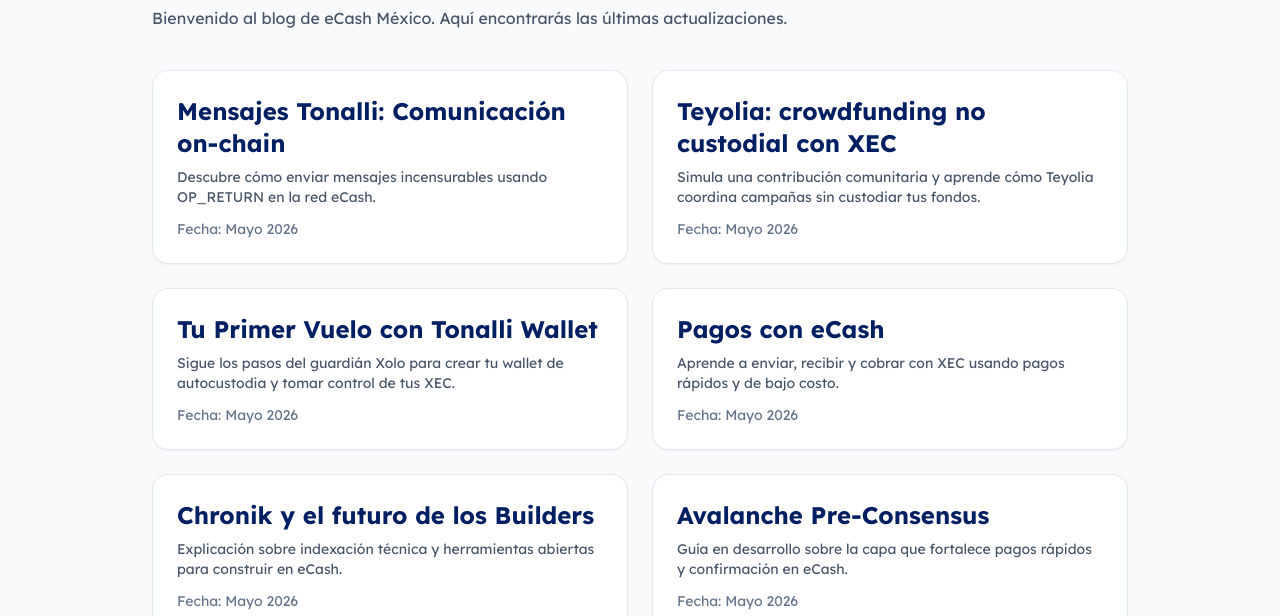
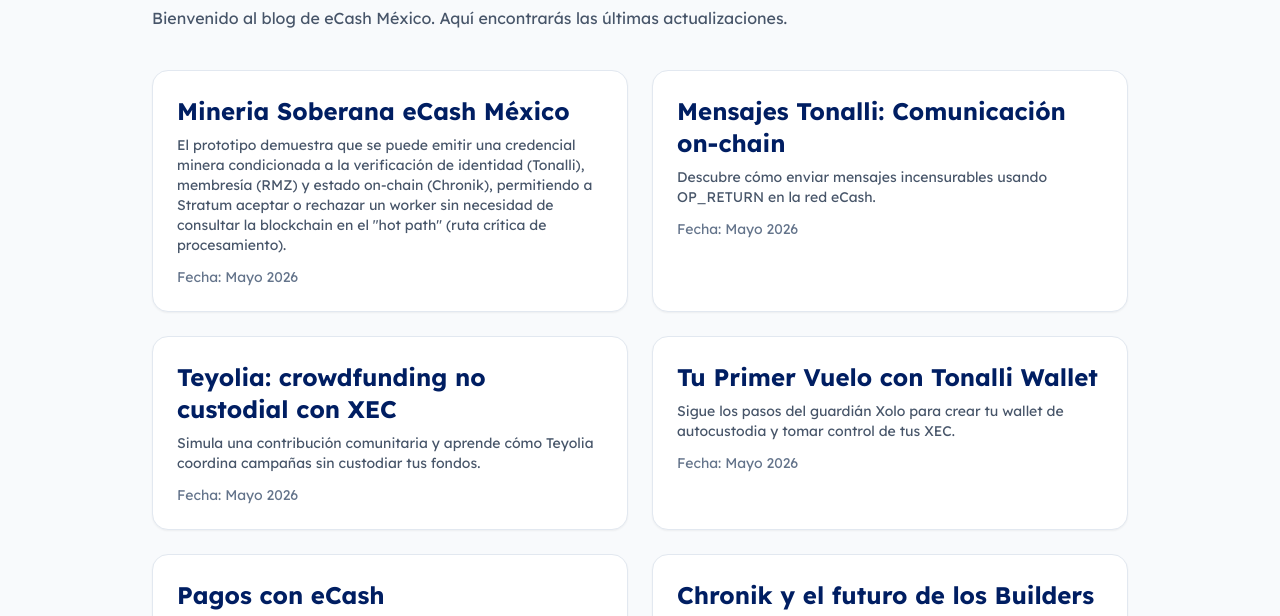
Before and after one commit to XolosRMZ/ecash-mexico, a plain HTML site: page blog/index.html in a window 1280 px wide. Shown: the part 183-799 px from the top of the page. Drawn offline with nearby package versions, Linux system fonts and the light colour scheme.

Commit message:
Update index.html

```diff
--- a/blog/index.html
+++ b/blog/index.html
@@ -36,6 +36,15 @@
         <p class="text-slate-600 mb-10">Bienvenido al blog de eCash México. Aquí encontrarás las últimas actualizaciones.</p>
 
         <section id="articles-list" class="grid md:grid-cols-2 gap-6">
+
+
+            <article class="bg-white border border-slate-200 rounded-2xl p-6 shadow-sm hover:border-[#00abe7] hover:-translate-y-1 hover:shadow-lg transition-all">
+                <h2 class="text-2xl font-bold text-[#001e62] mb-2">
+                    <a href="./mineria-ecash-mexico.html" class="hover:text-[#00abe7]">Mineria Soberana eCash México</a>
+                </h2>
+                <p class="text-slate-600 text-sm mb-3">El prototipo demuestra que se puede emitir una credencial minera condicionada a la verificación de identidad (Tonalli), membresía (RMZ) y estado on-chain (Chronik), permitiendo a Stratum aceptar o rechazar un worker sin necesidad de consultar la blockchain en el "hot path" (ruta crítica de procesamiento). </p>
+                <p class="text-sm text-slate-500">Fecha: Mayo 2026</p>
+            </article>
             <article class="bg-white border border-slate-200 rounded-2xl p-6 shadow-sm hover:border-[#00abe7] hover:-translate-y-1 hover:shadow-lg transition-all">
                 <h2 class="text-2xl font-bold text-[#001e62] mb-2">
                     <a href="./mensajes-onchain-tonalli-wallet.html" class="hover:text-[#00abe7]">Mensajes Tonalli: Comunicación on-chain</a>
```
